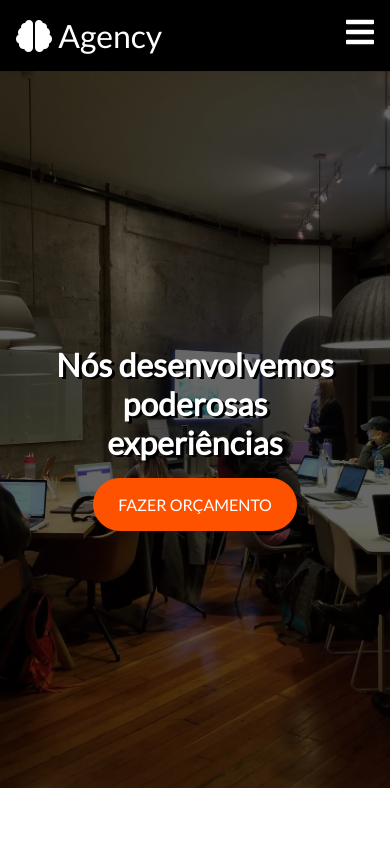
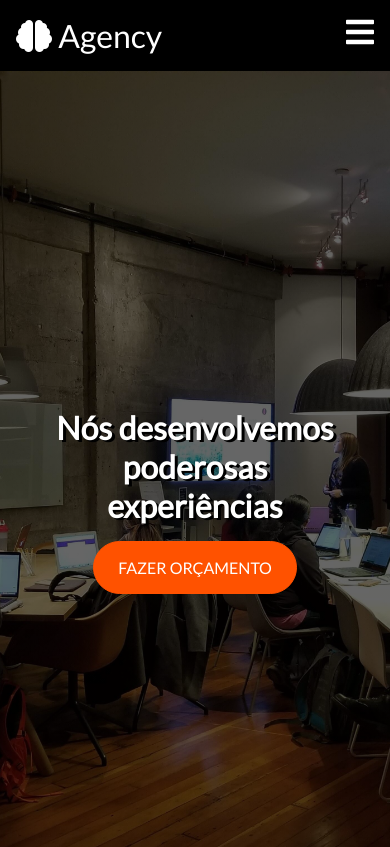
Before and after one commit to carinecasagrande/agency, a plain HTML site: page index.html in a window 390 px wide. Shown: the top 847 px of the page. Drawn offline with nearby package versions, Linux system fonts and the light colour scheme; files that its build step writes are made by us from their sources.

Commit message:
ajustando responsividade

```diff
--- a/sass/styles.sass
+++ b/sass/styles.sass
@@ -62,7 +62,7 @@
 		flex-direction: column
 		align-items: center
 		justify-content: center
-		height: 85vh
+		height: 100vh
 
 		@include mobile
 			text-align: center
```
